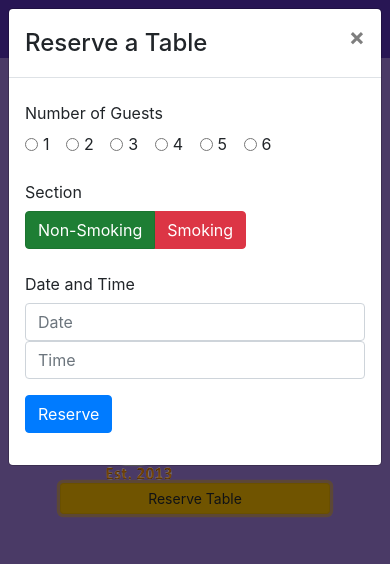
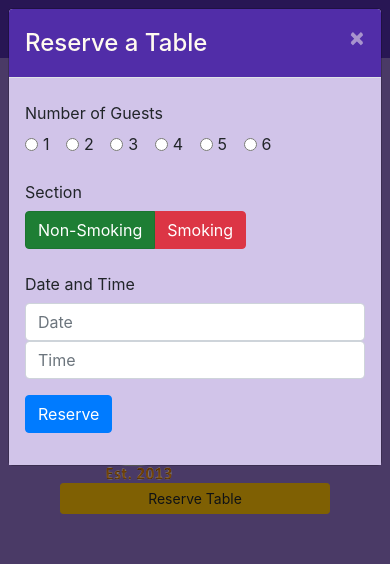
Before and after one commit to qmac333/restaurant-confusion, a website: page index.html in a window 390 px wide. Both pictures are taken after a click on the button "Reserve Table". Shown: the top 564 px of the page. Drawn offline with nearby package versions, Linux system fonts and the light colour scheme.

Commit message:
scss and jquery

```diff
--- a/css/styles.scss
+++ b/css/styles.scss
@@ -74,3 +74,16 @@ body {
   bottom: 0px;
   z-index: 1;
 }
+
+.modal-header {
+  background: $background-dark;
+  color: floralwhite;
+
+  button {
+    color: floralwhite;
+  }
+}
+
+.modal-body {
+  background: $background-pale;
+}
--- a/index.html
+++ b/index.html
@@ -30,7 +30,7 @@
                     <li class="nav-item"><a class="nav-link" href="./contactus.html"><span class="fa fa-address-card fa-lg"></span> Contact</a></li>
                 </ul>
                 <span class="navbar-text">
-                    <a data-toggle="modal" data-target="#loginModal">
+                    <a id="loginButton">
                         <span class="fa fa-sign-in"></span> Login
                     </a>
                 </span>
@@ -43,7 +43,7 @@
             <div class="modal-content">
                 <div class="modal-header">
                     <h4 class="modal-title">Login</h4>
-                    <button type="button" class="close" data-dismiss="modal">
+                    <button type="button" class="close" id="loginRemove">
                         &times;
                     </button>
                 </div>
@@ -87,8 +87,7 @@
                     <img src="img/logo.png" class="img-fluid">
                 </div>
                 <div class="col-sm-3 align-self-center">
-                    <a role="button" class="btn btn-sm btn-block btn-warning"
-                        data-toggle="modal" href="#reserveModal">Reserve Table</a>
+                    <a role="button" id="reserveButton" class="btn btn-sm btn-block btn-warning">Reserve Table</a>
                 </div>
             </div>
         </div>
@@ -99,7 +98,7 @@
             <div class="modal-content">
                 <div class="modal-header">
                     <h4 class="modal-title">Reserve a Table</h4>
-                    <button type="button" class="close" data-dismiss="modal">
+                    <button type="button" class="close" id="reserveRemove">
                         &times;
                     </button>
                 </div>
@@ -384,6 +383,26 @@
         });
       });
     </script>
+    <script>
+      $(document).ready(function() {
+        $('#reserveButton').click(function() {
+          $('#reserveModal').modal('show');
+        });
+        $('#reserveRemove').click(function() {
+          $('#reserveModal').modal('hide');
+        });
+      });
+    </script>
+    <script>
+      $(document).ready(function() {
+        $('#loginButton').click(function() {
+          $('#loginModal').modal('show');
+        });
+        $('#loginRemove').click(function() {
+          $('#loginModal').modal('hide');
+        });
+      });
+    </script>
 </body>
 
 </html>
```
Also changed, not shown: css/styles.css.
